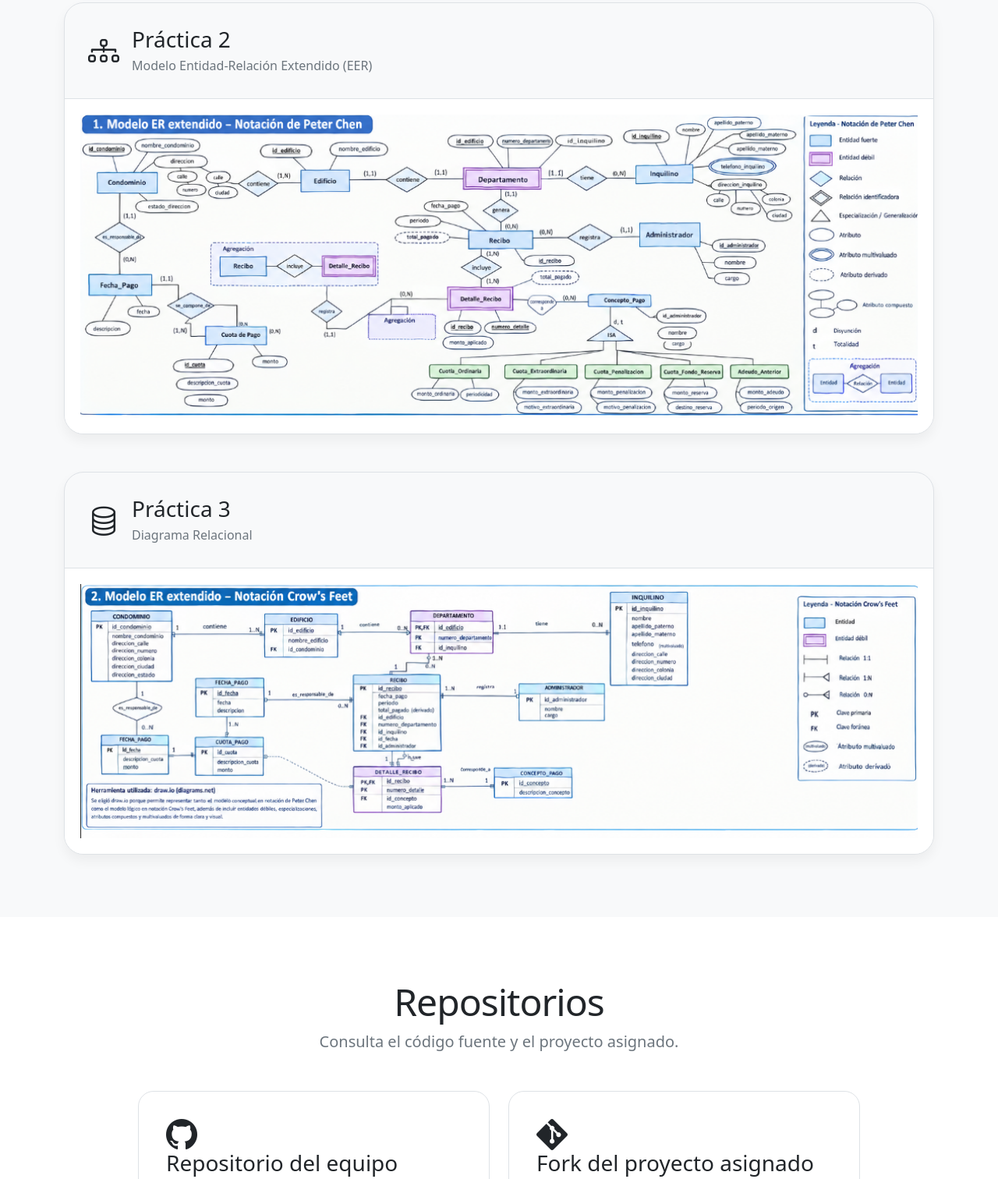
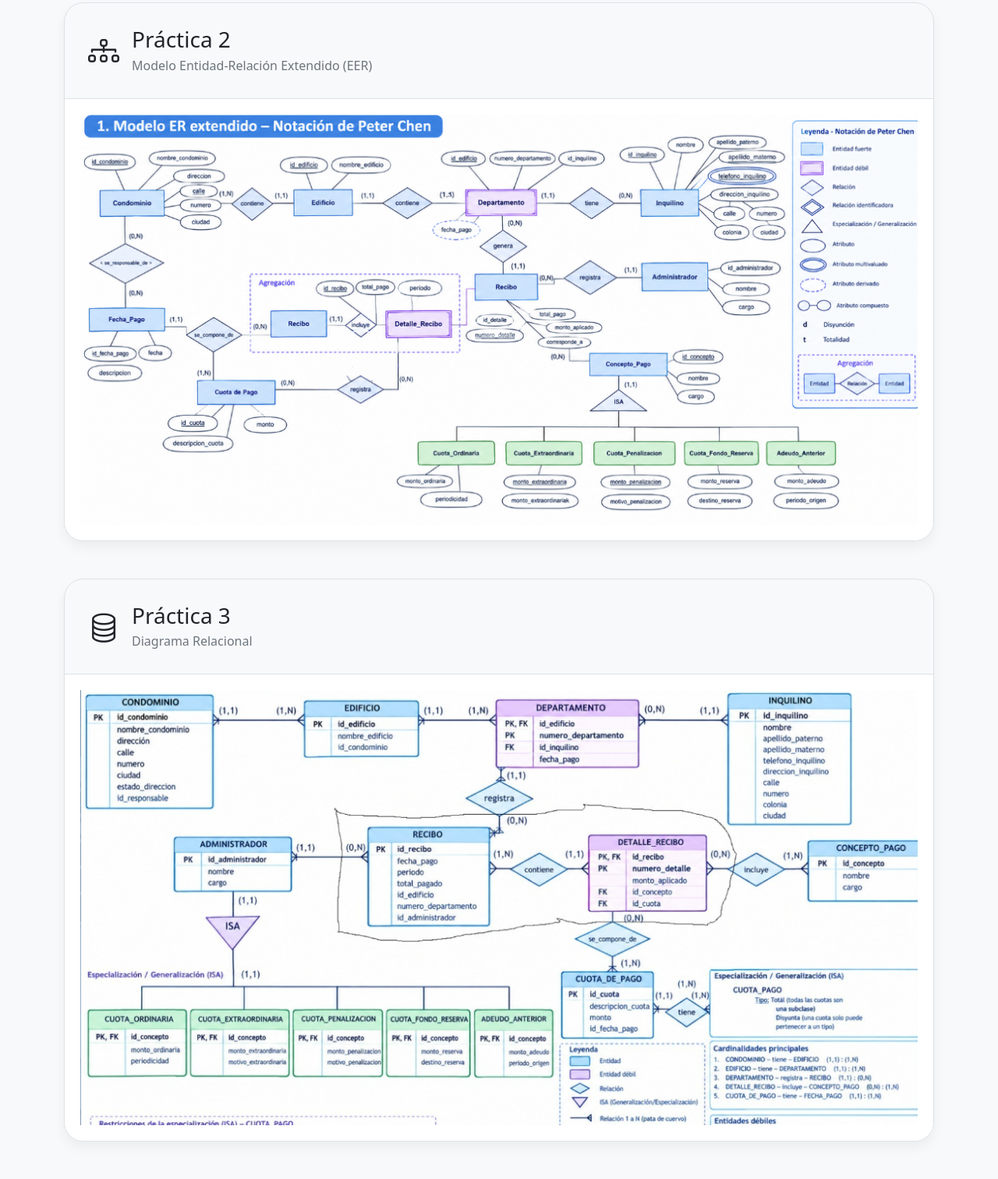
Before and after one commit to Francesbran23/practica3_1, a plain HTML site: page index.html in a window 1280 px wide. Shown: the part 3600-5112 px from the top of the page at 78% size. Drawn offline with nearby package versions, Linux system fonts and the light colour scheme.

Commit message:
Update image sources in index.html

```diff
--- a/index.html
+++ b/index.html
@@ -902,7 +902,7 @@
             -->
 
             <img
-                src="img/diagrama ER chen.png"
+                src="img/modelo_er_fin.png"
                 class="diagram-image"
                 alt="Modelo Entidad-Relación Extendido de Admin Manager Condom"
             >
@@ -949,7 +949,7 @@
             -->
 
             <img
-                src="img/modelo extendido con normalizacioopn.png"
+                src="img/modelor_relacional_final.png"
                 class="diagram-image"
                 alt="Diagrama Relacional de Admin Manager Condom"
             >
```
